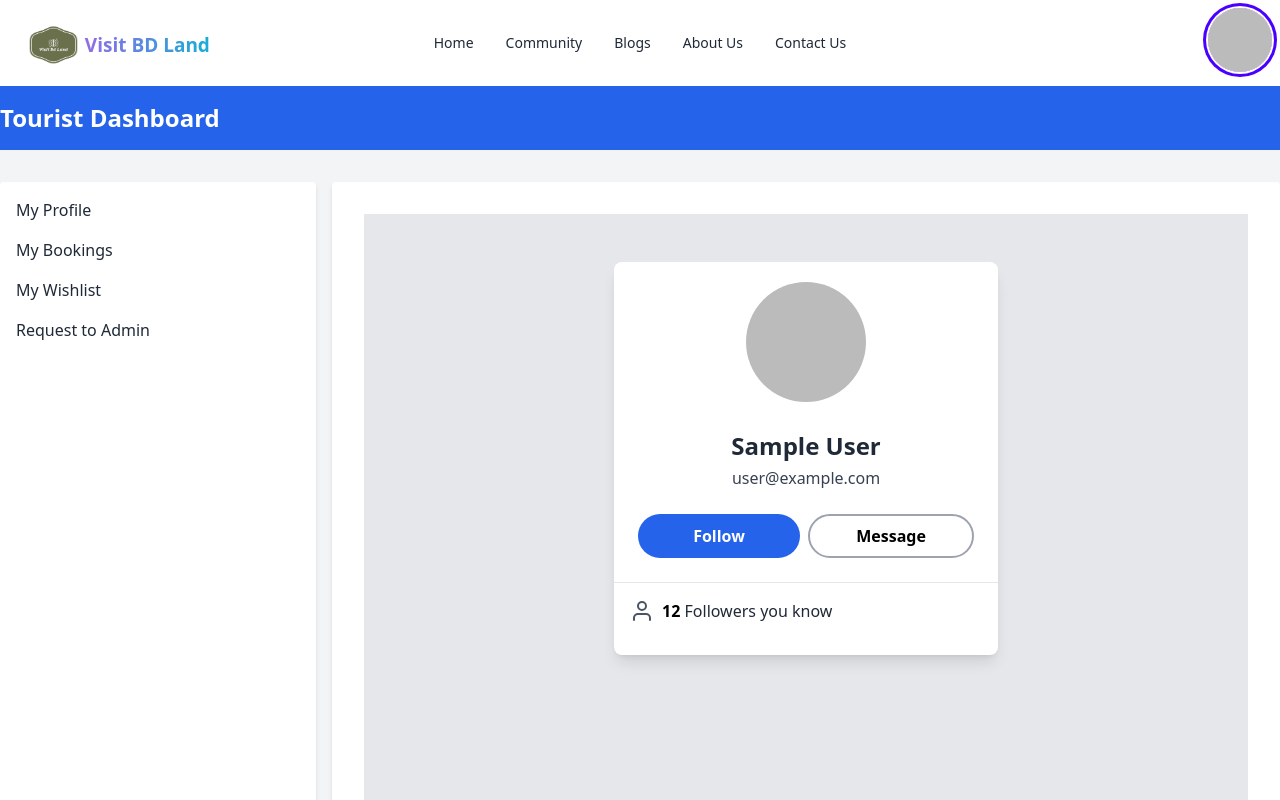
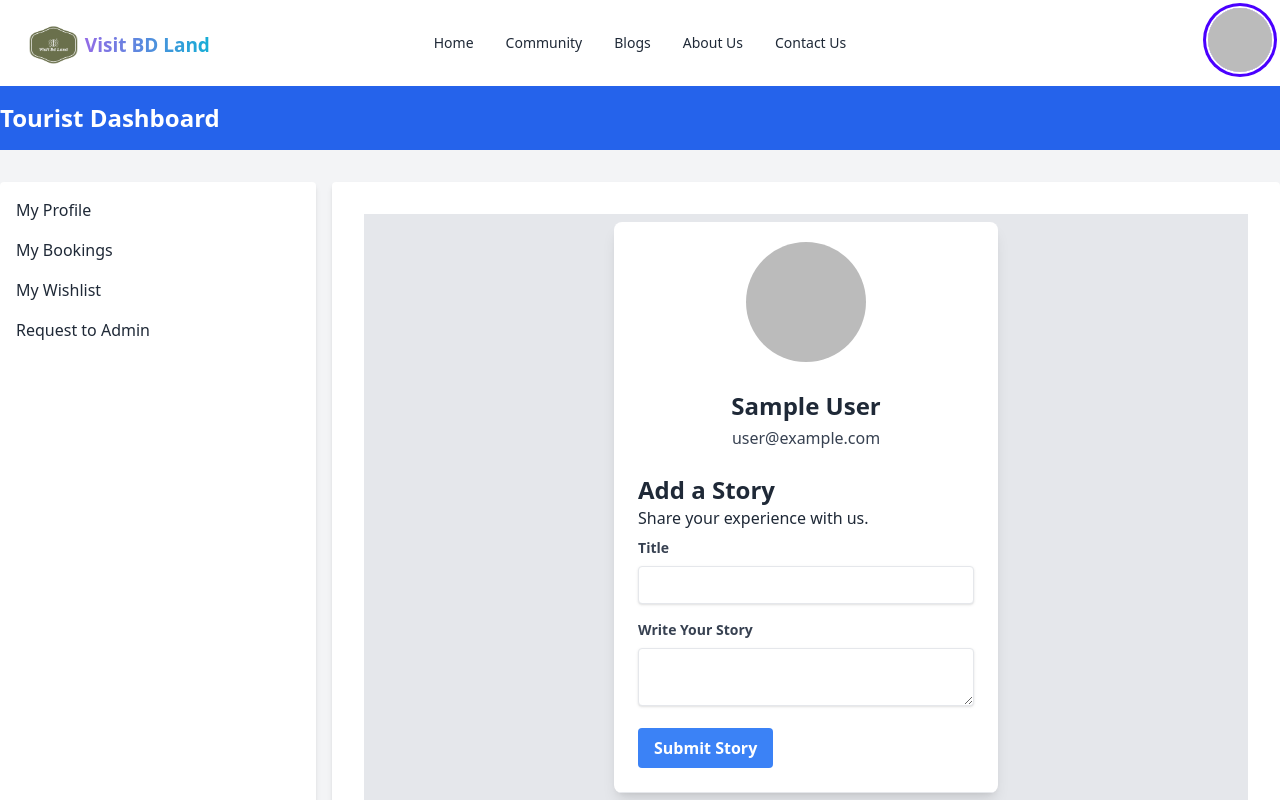
Before and after one commit to wasim475/visit-bd-land, a React (Vite) app in the folder visitbdland/: page /dashboard in a window 1280 px wide. Shown: the top 800 px of the page. Built offline with nearby package versions, Linux system fonts and the light colour scheme; no server answers; sample sign-in values are in the browser's storage.

Commit message:
added my profile story form

```diff
--- a/visitbdland/src/Components/NavItems/Dashboard/My profile/MyProfile.jsx
+++ b/visitbdland/src/Components/NavItems/Dashboard/My profile/MyProfile.jsx
@@ -1,12 +1,49 @@
 import { useContext } from "react";
 import { AuthContex } from "../../../../Providers/AuthProvider/AuthProvider";
+import Swal from "sweetalert2";
 
 
 const MyProfile = () => {
     let { user } = useContext(AuthContex);
+    const userName = user?.userName
+    const photo = user?.photoURL
+    const handleStorySubmit = ()=>{
+        e.preventDefault();
+        const form = e.target;
+        const story = form.story.value;
+        const title = form.title.value;
+
+        const storyData = {
+          story,
+          title,
+          userName,
+          photo
+        };
+
+        fetch("https://visit-bd-land-server.vercel.app/review", {
+          method: "POST",
+          headers: {
+            "content-type": "application/json"
+          },
+          body: JSON.stringify(storyData)
+        })
+          .then((res) => res.json())
+          .then((data) => {
+            console.log(data);
+            if (data.insertedId) {
+              Swal.fire({
+                title: "Success!",
+                text: "Your Story posted successfully",
+                icon: "success",
+                confirmButtonText: "Okay"
+              });
+
+            }
+          });
+    }
     return (
         <>
-            <div className="h-screen dark:bg-gray-700 bg-gray-200 pt-12">
+            <div className="h-screen dark:bg-gray-700 bg-gray-200 pt-2">
     <div className="max-w-sm mx-auto bg-white dark:bg-gray-900 rounded-lg overflow-hidden shadow-lg">
         <div className="border-b px-4 pb-6">
             <div className="text-center my-4">
@@ -19,28 +56,41 @@ const MyProfile = () => {
                     </div>
                 </div>
             </div>
-            <div className="flex gap-2 px-2">
-                <button
-                    className="flex-1 rounded-full bg-blue-600 dark:bg-blue-800 text-white dark:text-white antialiased font-bold hover:bg-blue-800 dark:hover:bg-blue-900 px-4 py-2">
-                    Follow
-                </button>
-                <button
-                    className="flex-1 rounded-full border-2 border-gray-400 dark:border-gray-700 font-semibold text-black dark:text-white px-4 py-2">
-                    Message
-                </button>
+            <div className=" px-2">
+            <div className="mb-2">
+            <h2 className="text-2xl font-bold">Add a Story</h2>
+            <p>Share your experience with us.</p>
             </div>
+      <form onSubmit={handleStorySubmit} className="w-full max-w-lg">
+        <div className="mb-4">
+          <label className="block text-gray-700 text-sm font-bold mb-2" htmlFor="storyTitle">
+            Title
+          </label>
+          <input
+            type="text"
+            name="title"
+            className="shadow appearance-none border rounded w-full py-2 px-3 text-gray-700 leading-tight focus:outline-none focus:shadow-outline"
+            required
+          />
         </div>
-        <div className="px-4 py-4">
-            <div className="flex gap-2 items-center text-gray-800 dark:text-gray-300 mb-4">
-                <svg className="h-6 w-6 text-gray-600 dark:text-gray-400" fill="currentColor"
-                    xmlns="http://www.w3.org/2000/svg" viewBox="0 0 24 24" width="24" height="24">
-                    <path className=""
-                        d="M12 12a5 5 0 1 1 0-10 5 5 0 0 1 0 10zm0-2a3 3 0 1 0 0-6 3 3 0 0 0 0 6zm9 11a1 1 0 0 1-2 0v-2a3 3 0 0 0-3-3H8a3 3 0 0 0-3 3v2a1 1 0 0 1-2 0v-2a5 5 0 0 1 5-5h8a5 5 0 0 1 5 5v2z" />
-                </svg>
-                <span><strong className="text-black dark:text-white">12</strong> Followers you know</span>
-            </div>
-            <div className="flex">
-
+        <div className="mb-4">
+          <label className="block text-gray-700 text-sm font-bold mb-2" htmlFor="storyContent">
+            Write Your Story
+          </label>
+          <textarea
+            id="storyContent"
+            name="story"
+            className="shadow appearance-none border rounded w-full py-2 px-3 text-gray-700 leading-tight focus:outline-none focus:shadow-outline"
+            required
+          />
+        </div>
+        <button
+          type="submit"
+          className="bg-blue-500 hover:bg-blue-700 text-white font-bold py-2 px-4 rounded focus:outline-none focus:shadow-outline"
+        >
+          Submit Story
+        </button>
+      </form>
             </div>
         </div>
     </div>
```
